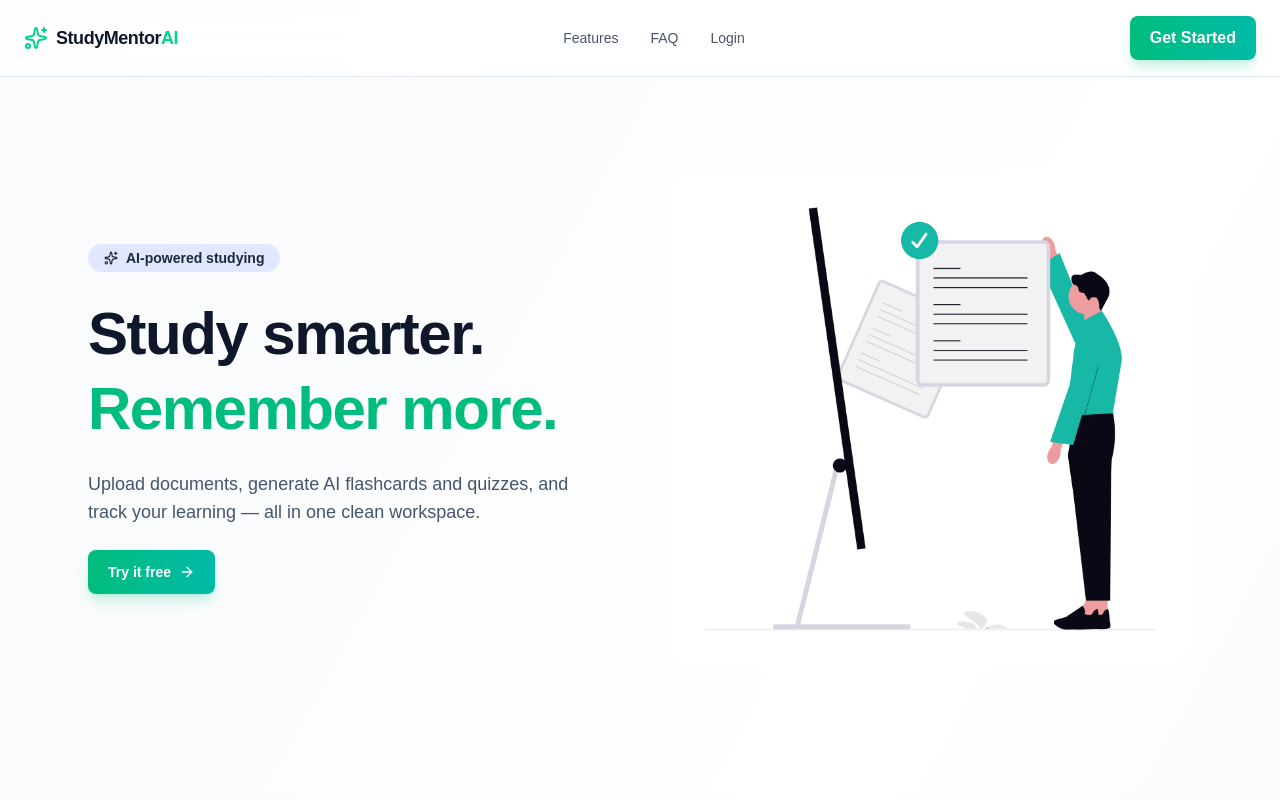
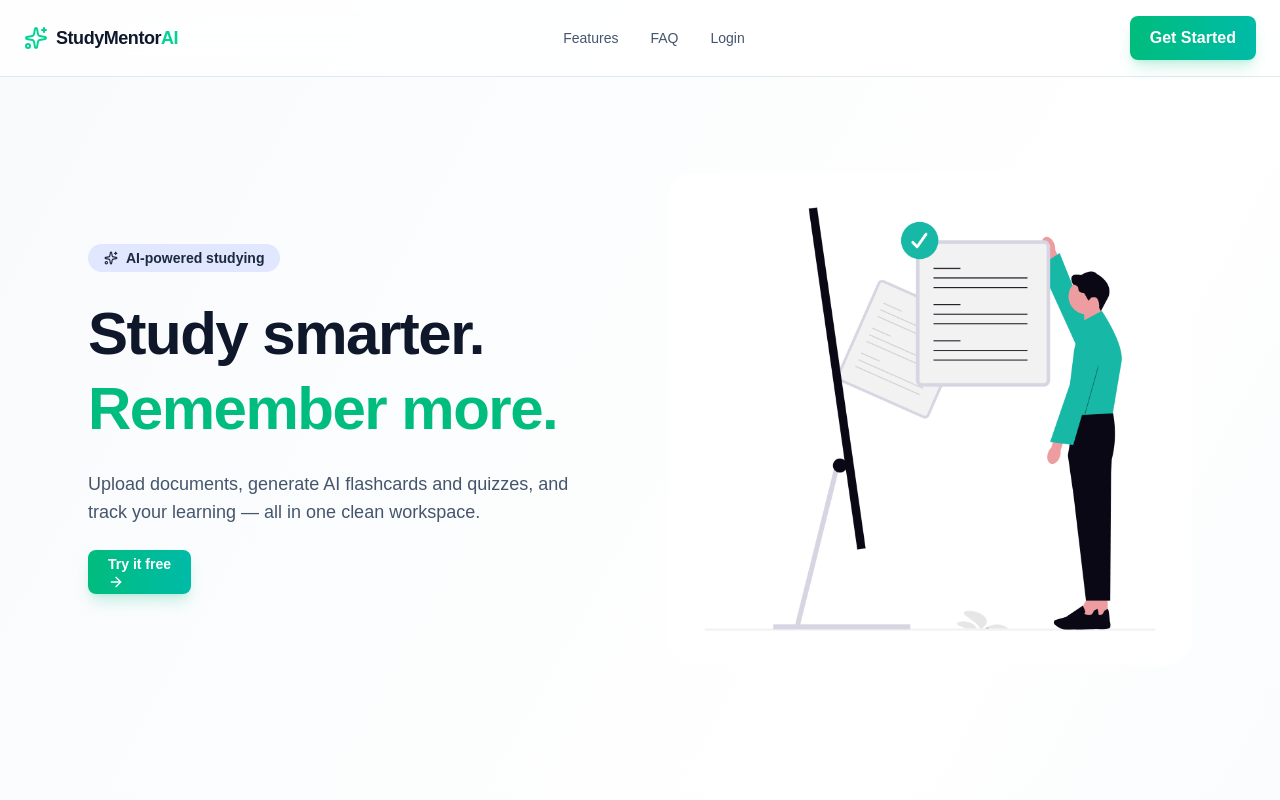
Before and after one commit to Nchhabra25/StudyMentor, a React (Vite) app in the folder frontend/: page / in a window 1280 px wide. Shown: the top 800 px of the page. Built offline with nearby package versions, Linux system fonts and the light colour scheme; no server answers.

Commit message:
NewCommit

```diff
--- a/frontend/src/pages/HomePage.jsx
+++ b/frontend/src/pages/HomePage.jsx
@@ -44,7 +44,7 @@ const HomePage = () => {
           <nav className="hidden md:flex items-center gap-8 text-sm font-medium text-slate-600">
             <a href="#features" className="hover:text-slate-900">Features</a>
             <a href="#faq" className="hover:text-slate-900">FAQ</a>
-            <a href="/login" className="hover:text-slate-900">Login</a>
+            <Link to='/login' className="">Login</Link>
           </nav>
 
           <Button className="px-4 py-2 text-sm sm:text-base">
@@ -81,7 +81,9 @@ const HomePage = () => {
 
           <div className="flex flex-col sm:flex-row gap-4 justify-center lg:justify-start">
             <Button className="gap-2 w-full sm:w-auto">
+              <Link to='/login'>
               Try it free <ArrowRight size={16} />
+              </Link>
             </Button>
           </div>
         </motion.div>
```
